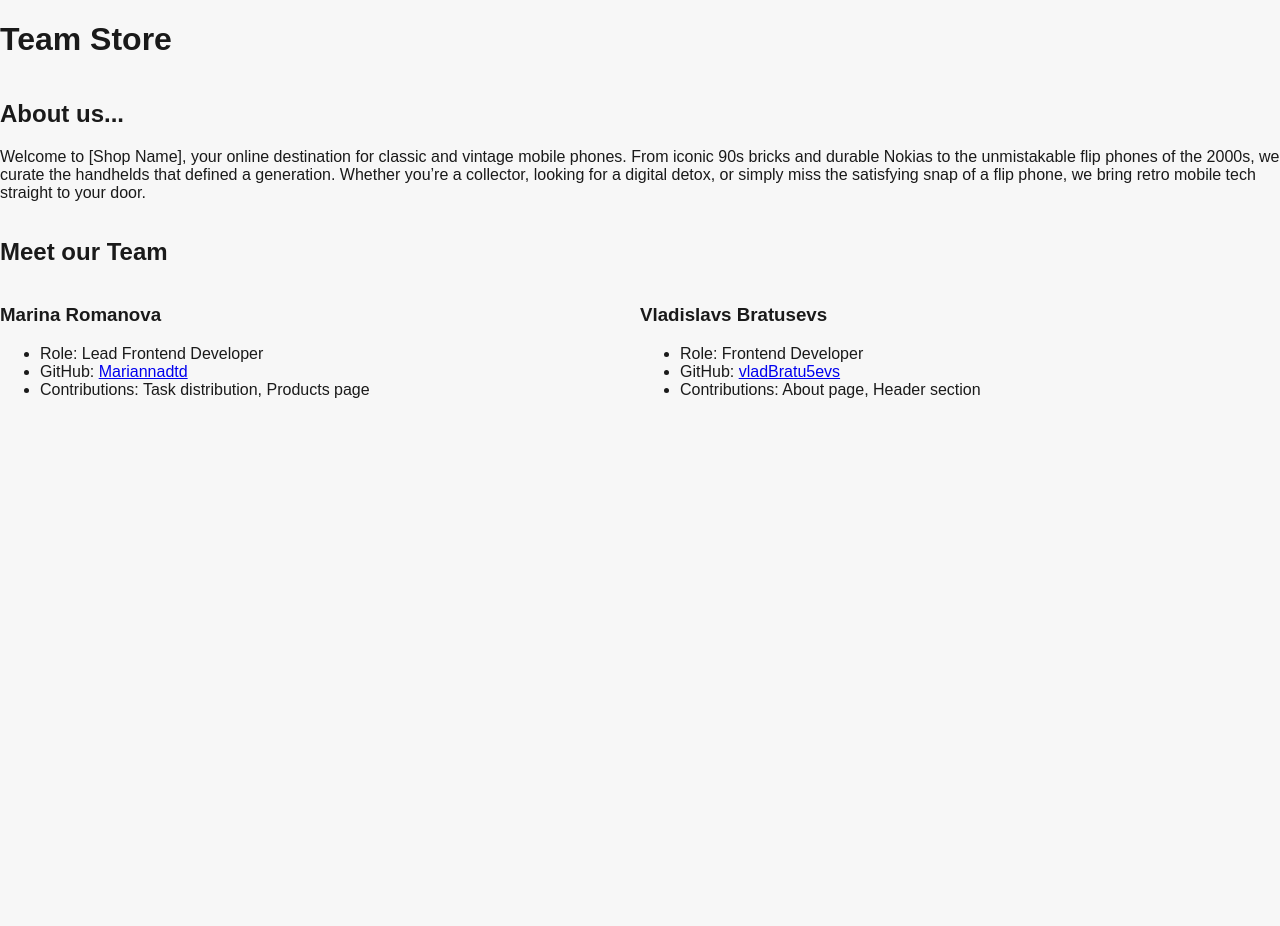
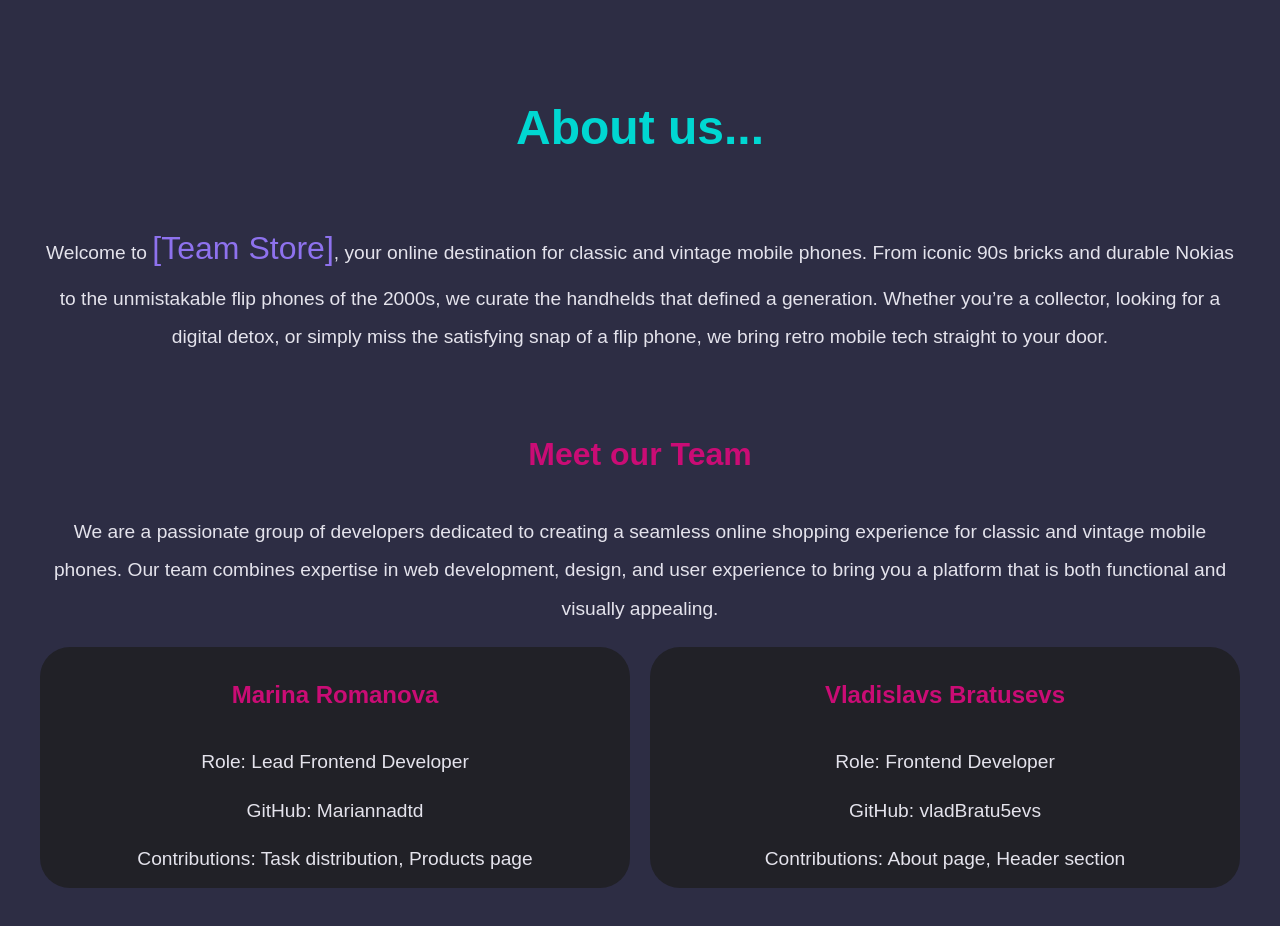
Before and after one commit to Mariannadtd/team-store, a website built with Vite: page index.html in a window 1280 px wide. Before the commit the page ends 821 px from the top, so only its background shows below. Built offline with nearby package versions, Linux system fonts and the light colour scheme; a web font is replaced by a local one.

Commit message:
feat: add team description and css stylings

```diff
--- a/src/main.ts
+++ b/src/main.ts
@@ -8,8 +8,8 @@ if (!app) {
   throw new Error('Не найден элемент #app');
 }
 
-app.innerHTML = `
-  <h1>Team Store</h1>
-`;
+// app.innerHTML = `
+//   <h1>Team Store</h1>
+// `;
 
 app.append(renderAboutPage());
--- a/src/pages/about/about.css
+++ b/src/pages/about/about.css
@@ -1,9 +1,31 @@
 .team-grid {
   display: grid;
   grid-template-columns: repeat(2, 1fr);
+  gap: 20px;
+}
+
+.grid-item {
+  display: flex;
+  flex-direction: column;
+  align-items: center;
+  text-align: center;
+  background-color: var(--color-surface);
+  border-radius: 30px;
 }
 
 .about-container {
   display: flex;
   flex-direction: column;
+  text-align: center;
+  gap: 20px;
 }
+
+li {
+  margin-bottom: 10px;
+}
+
+@media (width <= 768px) {
+  .team-grid {
+    grid-template-columns: 1fr;
+  }
+}
--- a/src/pages/about/about.ts
+++ b/src/pages/about/about.ts
@@ -24,15 +24,22 @@ export function renderAboutPage(): HTMLElement {
 
   const heroSection = createElement('section', 'hero-about');
   const title = createElement('h1', 'about-title', 'About us...');
-  const subtitle = createElement(
-    'p',
-    'about-subtitle',
-    'Welcome to [Shop Name], your online destination for classic and vintage mobile phones. From iconic 90s bricks and durable Nokias to the unmistakable flip phones of the 2000s, we curate the handhelds that defined a generation. Whether you’re a collector, looking for a digital detox, or simply miss the satisfying snap of a flip phone, we bring retro mobile tech straight to your door.',
+  const subtitle = createElement('p', 'about-subtitle');
+  const shopName = createElement('span', 'shop-name', '[Team Store]');
+  subtitle.append(
+    'Welcome to ',
+    shopName,
+    ', your online destination for classic and vintage mobile phones. From iconic 90s bricks and durable Nokias to the unmistakable flip phones of the 2000s, we curate the handhelds that defined a generation. Whether you’re a collector, looking for a digital detox, or simply miss the satisfying snap of a flip phone, we bring retro mobile tech straight to your door.',
   );
   heroSection.append(title, subtitle);
 
   const teamSection = createElement('section', 'team-about');
   const teamHeading = createElement('h2', '', 'Meet our Team');
+  const teamDescription = createElement(
+    'p',
+    '',
+    'We are a passionate group of developers dedicated to creating a seamless online shopping experience for classic and vintage mobile phones. Our team combines expertise in web development, design, and user experience to bring you a platform that is both functional and visually appealing.',
+  );
   const teamGrid = createElement('div', 'team-grid');
 
   const members: TeamMember[] = [
@@ -72,7 +79,7 @@ export function renderAboutPage(): HTMLElement {
     memberItem.append(nameItem, detailsList);
     teamGrid.append(memberItem);
   });
-  teamSection.append(teamHeading, teamGrid);
+  teamSection.append(teamHeading, teamDescription, teamGrid);
 
   container.append(heroSection, teamSection);
   return container;
--- a/src/styles/global.css
+++ b/src/styles/global.css
@@ -1,3 +1,5 @@
+@import url('https://fonts.googleapis.com/css2?family=Arsenal+SC:ital,wght@0,400;0,700;1,400;1,700&family=Voces&display=swap');
+
 *,
 *::before,
 *::after {
@@ -7,10 +9,19 @@
 body {
   min-width: 320px;
   min-height: 100vh;
-  margin: 0;
+  margin: 0 auto;
   color: var(--color-text);
   background: var(--color-background);
-  font-family: Arial, sans-serif;
+  font-family: var(--font-family);
+  padding: 40px;
+  display: flex;
+  flex-direction: column;
+  align-items: center;
+  justify-content: center;
+  line-height: 2;
+  max-width: var(--content-width);
+  font-size: 1.2rem;
+  box-sizing: border-box;
 }
 
 img {
@@ -26,3 +37,38 @@ input {
 #app {
   min-height: 100vh;
 }
+
+ul {
+  list-style: none;
+  padding: 0;
+  margin: 0;
+}
+
+a {
+  color: inherit;
+  text-decoration: none;
+}
+
+h1 {
+  color: var(--color-primary);
+  font-size: 3rem;
+}
+
+h2 {
+  color: var(--color-accent);
+  font-size: 2rem;
+}
+
+h3 {
+  color: var(--color-accent);
+  font-size: 1.5rem;
+}
+
+.shop-name {
+  color: var(--color-secondary);
+  font-size: 2rem;
+}
+
+a:hover {
+  color: var(--color-primary);
+}
--- a/src/styles/variables.css
+++ b/src/styles/variables.css
@@ -1,7 +1,10 @@
 :root {
-  --color-background: #f7f7f7;
-  --color-surface: #fff;
-  --color-text: #1a1a1a;
-  --color-primary: #2563eb;
-  --content-width: 1200px;
+  --color-background: #2d2d44;
+  --color-surface: #212127;
+  --color-text: #e4e3ec;
+  --color-primary: #00d7d2;
+  --color-secondary: #8e72ee;
+  --color-accent: #ca0c75;
+  --content-width: 1440px;
+  --font-family: 'Arsenal SC', sans-serif;
 }
```
